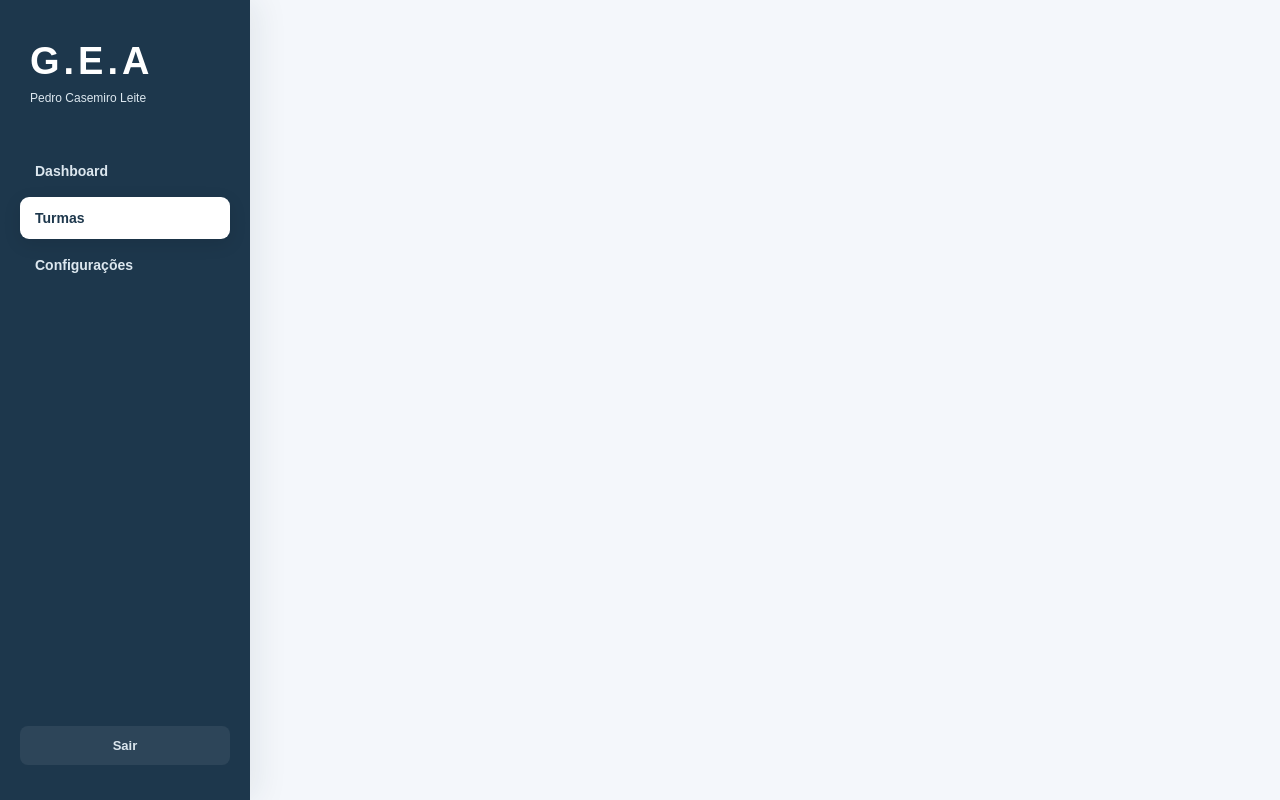
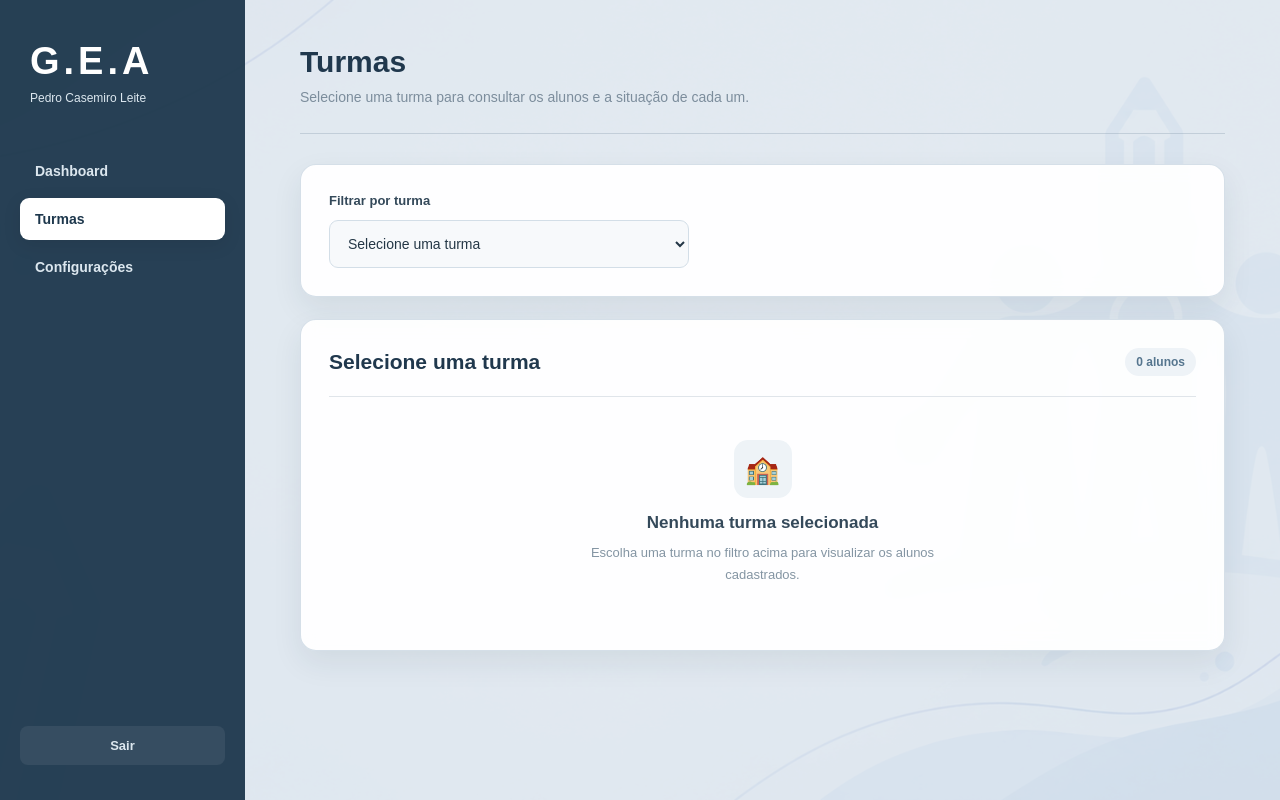
Before and after one commit to ByIsapf/TCC_gerenciamento_de_alunos, a plain HTML site: page frontend/gestao/turmas.html in a window 1280 px wide. Drawn offline with Linux system fonts and the light colour scheme.

Commit message:
Atualizei o arquivo  turmas.html e turmas.css.

```diff
--- a/frontend/css/turmas.css
+++ b/frontend/css/turmas.css
@@ -1,65 +1,68 @@
 /* =========================
    RESET
    ========================= */
-
 * {
     margin: 0;
     padding: 0;
     box-sizing: border-box;
 }
 
-
 /* =========================
-   BODY
+   BODY / FUNDO - PADRÃO G.E.A
    ========================= */
-
 body {
     font-family: Arial, Helvetica, sans-serif;
-    background: #f4f7fb;
-    color: #20384d;
+    min-height: 100vh;
+    color: #172333;
+    background: #dce5ed;
 }
 
-
-/* =========================
-   ESTRUTURA
-   ========================= */
-
-.dashboard {
+.turmas {
     min-height: 100vh;
+    position: relative;
     display: flex;
 }
 
+.turmas::before {
+    content: "";
+    position: fixed;
+    inset: 0;
+    background-image: url("../assets/img/Canva.img.png");
+    background-size: cover;
+    background-position: center;
+    background-repeat: no-repeat;
+    z-index: 0;
+}
+
+.turmas::after {
+    content: "";
+    position: fixed;
+    inset: 0;
+    background: rgba(220, 229, 237, 0.78);
+    z-index: 0;
+    pointer-events: none;
+}
 
 /* =========================
    MENU LATERAL
    ========================= */
-
 .sidebar {
     position: fixed;
     top: 0;
     left: 0;
-
-    width: 250px;
+    width: 245px;
     height: 100vh;
-
-    background: #1d374c;
-    color: white;
-
+    padding: 35px 20px;
+    z-index: 10;
     display: flex;
     flex-direction: column;
-
-    padding: 35px 20px;
-
-    z-index: 100;
-
-    box-shadow:
-        8px 0 30px rgba(31, 51, 68, 0.08);
+    background: rgba(29, 55, 76, 0.95);
+    color: #fff;
+    border: none;
+    border-radius: 0;
+    box-shadow: none;
+    animation: focoSuave 0.6s ease-out both;
 }
-
-
-/* =========================
-   LOGO
-   ========================= */
 
 .logo {
     padding: 5px 10px 45px;
@@ -69,140 +72,280 @@ body {
     font-size: 38px;
     font-weight: 900;
     letter-spacing: 4px;
-    color: #ffffff;
+    color: #fff;
 }
 
 .logo span {
     display: block;
-
     margin-top: 8px;
-
     color: #dce7ef;
-
     font-size: 12px;
 }
-
 
 /* =========================
    MENU
    ========================= */
-
 .menu {
     display: flex;
     flex-direction: column;
-    gap: 5px;
+    gap: 6px;
 }
 
 .menu a {
     display: block;
-
     padding: 13px 15px;
-
     border-radius: 9px;
-
     color: #dce7ef;
-
     text-decoration: none;
-
     font-size: 14px;
     font-weight: 600;
-
     transition: 0.25s;
 }
 
 .menu a:hover {
     background: rgba(255, 255, 255, 0.08);
-    color: #ffffff;
+    color: #fff;
 }
 
+.menu a.active {
+    background: #fff;
+    color: #1d374c;
+    box-shadow: 0 5px 18px rgba(0, 0, 0, 0.10);
+}
 
 /* =========================
-   ITEM ATIVO
+   SAIR
    ========================= */
-
-.menu a.active {
-    background: #ffffff;
-    color: #1d374c;
-
-    box-shadow:
-        0 5px 18px rgba(0, 0, 0, 0.10);
-}
-
-
-/* =========================
-   BOTÃO SAIR
-   ========================= */
-
 .button-exit {
     margin-top: auto;
 }
 
 .exit-menu {
     display: block;
-
     padding: 12px;
-
     border-radius: 8px;
-
     background: rgba(255, 255, 255, 0.07);
-
     color: #dce7ef;
-
     text-decoration: none;
-
     text-align: center;
-
     font-size: 13px;
     font-weight: 600;
-
     transition: 0.25s;
 }
 
 .exit-menu:hover {
-    background: #ffffff;
+    background: #fff;
     color: #1d374c;
 }
 
-
 /* =========================
-   CONTEÚDO DA PÁGINA
+   CONTEÚDO
    ========================= */
-
 .content {
-    width: calc(100% - 250px);
-
+    position: relative;
+    z-index: 1;
+    width: calc(100% - 245px);
     min-height: 100vh;
-
-    margin-left: 250px;
-
+    margin-left: 245px;
     padding: 45px 55px 60px;
 }
 
+.page-title {
+    margin-bottom: 30px;
+    padding-bottom: 25px;
+    border-bottom: 1px solid rgba(104, 128, 149, 0.25);
+}
+
+.page-title h1 {
+    font-size: 30px;
+    font-weight: 700;
+    color: #20384d;
+}
+
+.page-title p {
+    margin-top: 7px;
+    color: #7c8d9c;
+    font-size: 14px;
+    line-height: 1.6;
+}
+
+/* =========================
+   FILTRO DE TURMAS
+   ========================= */
+.turmas-section,
+.alunos-section {
+    background: rgba(255, 255, 255, 0.94);
+    border: 1px solid rgba(211, 222, 231, 0.95);
+    box-shadow: 0 12px 30px rgba(31, 51, 68, 0.08);
+    backdrop-filter: blur(8px);
+    border-radius: 16px;
+}
+
+.turmas-section {
+    display: flex;
+    flex-direction: column;
+    align-items: flex-start;
+    gap: 12px;
+    padding: 28px;
+    margin-bottom: 22px;
+}
+
+.turmas-section label {
+    color: #34495a;
+    font-size: 13px;
+    font-weight: bold;
+}
+
+#selectTurma {
+    width: 100%;
+    max-width: 360px;
+    min-height: 48px;
+    padding: 0 14px;
+    border: 1px solid #d3dee7;
+    border-radius: 9px;
+    outline: none;
+    background: #f7f9fb;
+    color: #243746;
+    font-family: Arial, Helvetica, sans-serif;
+    font-size: 14px;
+    cursor: pointer;
+    transition: 0.25s;
+}
+
+#selectTurma:hover {
+    border-color: #b8c8d5;
+}
+
+#selectTurma:focus {
+    border-color: #6689a2;
+    background: #fff;
+    box-shadow: 0 0 0 4px rgba(102, 137, 162, 0.10);
+}
+
+/* =========================
+   ALUNOS E SITUAÇÃO
+   ========================= */
+.alunos-section {
+    padding: 28px;
+}
+
+.alunos-header {
+    display: flex;
+    align-items: center;
+    justify-content: space-between;
+    flex-wrap: wrap;
+    gap: 12px;
+    padding-bottom: 20px;
+    border-bottom: 1px solid rgba(104, 128, 149, 0.20);
+}
+
+.alunos-header h2 {
+    color: #20384d;
+    font-size: 21px;
+}
+
+#contadorAlunos {
+    padding: 7px 11px;
+    border-radius: 20px;
+    background: #eef3f7;
+    color: #55758e;
+    font-size: 12px;
+    font-weight: 700;
+}
+
+.lista-alunos {
+    padding-top: 8px;
+}
+
+.estado-vazio {
+    padding: 35px 15px;
+    text-align: center;
+}
+
+.estado-icone {
+    display: inline-flex;
+    width: 58px;
+    height: 58px;
+    align-items: center;
+    justify-content: center;
+    margin-bottom: 15px;
+    border-radius: 14px;
+    background: #eef3f7;
+    color: #294d68;
+    font-size: 28px;
+}
+
+.estado-vazio h3 {
+    margin-bottom: 9px;
+    color: #34495a;
+    font-size: 17px;
+}
+
+.estado-vazio p {
+    max-width: 420px;
+    margin: 0 auto;
+    color: #8495a3;
+    font-size: 13px;
+    line-height: 1.7;
+}
+
+.aluno-linha {
+    display: flex;
+    align-items: center;
+    justify-content: space-between;
+    gap: 16px;
+    padding: 16px 4px;
+    border-bottom: 1px solid #edf1f5;
+}
+
+.aluno-linha:last-child {
+    border-bottom: none;
+}
+
+.aluno-nome {
+    color: #34495a;
+    font-size: 14px;
+    font-weight: 700;
+}
+
+.aluno-situacao {
+    flex-shrink: 0;
+    padding: 7px 11px;
+    border-radius: 20px;
+    background: #eef3f7;
+    color: #55758e;
+    font-size: 12px;
+    font-weight: 700;
+}
+
+/* =========================
+   ANIMAÇÃO
+   ========================= */
+@keyframes focoSuave {
+    from {
+        opacity: 0;
+        filter: blur(8px);
+    }
+
+    to {
+        opacity: 1;
+        filter: blur(0);
+    }
+}
 
 /* =========================
    RESPONSIVIDADE
    ========================= */
-
 @media (max-width: 700px) {
+    .turmas {
+        display: block;
+    }
 
     .sidebar {
         position: relative;
-
         width: 100%;
         height: auto;
-
         padding: 25px 20px;
-    }
-
-    .dashboard {
-        display: block;
-    }
-
-    .content {
-        width: 100%;
-        margin-left: 0;
-
-        padding: 30px 20px;
     }
 
     .logo {
@@ -217,22 +360,36 @@ body {
 
     .menu a {
         flex: 1;
+        min-width: 100px;
         text-align: center;
     }
 
     .button-exit {
         margin-top: 20px;
     }
+
+    .content {
+        width: 100%;
+        margin-left: 0;
+        padding: 30px 20px;
+    }
 }
 
-
 @media (max-width: 450px) {
-
     .content {
         padding: 25px 15px;
     }
 
-    .menu {
-        flex-direction: column;
+    .turmas-section,
+    .alunos-section {
+        padding: 20px 16px;
+    }
+
+    .page-title h1 {
+        font-size: 25px;
+    }
+
+    .aluno-linha {
+        align-items: flex-start;
     }
 }
--- a/frontend/gestao/turmas.html
+++ b/frontend/gestao/turmas.html
@@ -3,104 +3,75 @@
 <head>
     <meta charset="UTF-8">
     <meta name="viewport" content="width=device-width, initial-scale=1.0">
-    <title>G.E.A PCL</title>
+    <title>Turmas | G.E.A PCL</title>
     <link rel="stylesheet" href="../css/turmas.css">
+    <script src="../js/turmas.js" defer></script>
 </head>
 <body>
-
     <div class="turmas">
-  <!-- =========================
-             MENU LATERAL
-             ========================= -->
-
         <aside class="sidebar">
-
             <div class="logo">
-
                 <div class="gea">G.E.A</div>
-
                 <span>Pedro Casemiro Leite</span>
-
             </div>
 
-
             <nav class="menu">
-
-                <a href="dashboard.html" >
-                    Dashboard
-                </a>
-
-                <a href="turmas.html" class="active">
-                    Turmas
-                </a>
-
-                <a href="configuracoes.html">
-                    Configurações
-                </a>
-
+                <a href="dashboard.html">Dashboard</a>
+                <a href="turmas.html" class="active">Turmas</a>
+                <a href="configuracoes.html">Configurações</a>
             </nav>
 
-
             <div class="button-exit">
-
-                <a href="../secretaria/login.html" class="exit-menu">
-                    Sair
-                </a>
-
+                <a href="../index.html" class="exit-menu">Sair</a>
             </div>
-
         </aside>
 
-        <!-- CONTEÚDO PRINCIPAL -->
-<main>
+        <main class="content">
+            <header class="page-title">
+                <h1>Turmas</h1>
+                <p>Selecione uma turma para consultar os alunos e a situação de cada um.</p>
+            </header>
 
-    <!-- TÍTULO -->
-    <section class="page-title">
-        <h1>Turmas</h1>
-
-    </section>
-
-    <!-- SELEÇÃO DA TURMA -->
-    <div class="select-container">
-
-        <select id="selectTurma">
-            <option value="" disabled selected>
-                Selecione uma turma</option>
-
+            <section class="turmas-section" aria-labelledby="filtroTitulo">
+                <label id="filtroTitulo" for="selectTurma">Filtrar por turma</label>
+                <select id="selectTurma" name="turma">
+                    <option value="">Selecione uma turma</option>
+                    <optgroup label="1º ano">
                         <option value="1A">1A</option>
                         <option value="1B">1B</option>
                         <option value="1C">1C</option>
                         <option value="1D">1D</option>
-
+                    </optgroup>
+                    <optgroup label="2º ano">
                         <option value="2A">2A</option>
                         <option value="2B">2B</option>
                         <option value="2C">2C</option>
                         <option value="2D">2D</option>
-
+                    </optgroup>
+                    <optgroup label="3º ano">
                         <option value="3A">3A</option>
                         <option value="3B">3B</option>
                         <option value="3C">3C</option>
                         <option value="3D">3D</option>
+                    </optgroup>
                 </select>
+            </section>
 
+            <section class="alunos-section" aria-labelledby="tituloTurma" aria-live="polite">
+                <div class="alunos-header">
+                    <h2 id="tituloTurma">Selecione uma turma</h2>
+                    <span id="contadorAlunos">0 alunos</span>
                 </div>
 
-    <!-- LISTA DE ALUNOS -->
-    <section class="alunos-section" id="alunosSection">
-
-        <div class="alunos-header">
-            <h2 id="tituloTurma">
-                Selecione uma turma</h2>
-
-            <span id="contadorAlunos">
-                0 alunos</span>
+                <div id="listaAlunos" class="lista-alunos">
+                    <div class="estado-vazio">
+                        <span class="estado-icone" aria-hidden="true">🏫</span>
+                        <h3>Nenhuma turma selecionada</h3>
+                        <p>Escolha uma turma no filtro acima para visualizar os alunos cadastrados.</p>
                     </div>
-
+                </div>
             </section>
-
         </main>
-
     </div>
-
 </body>
 </html>
```
Lines whose indentation alone changed are shown as unchanged.
